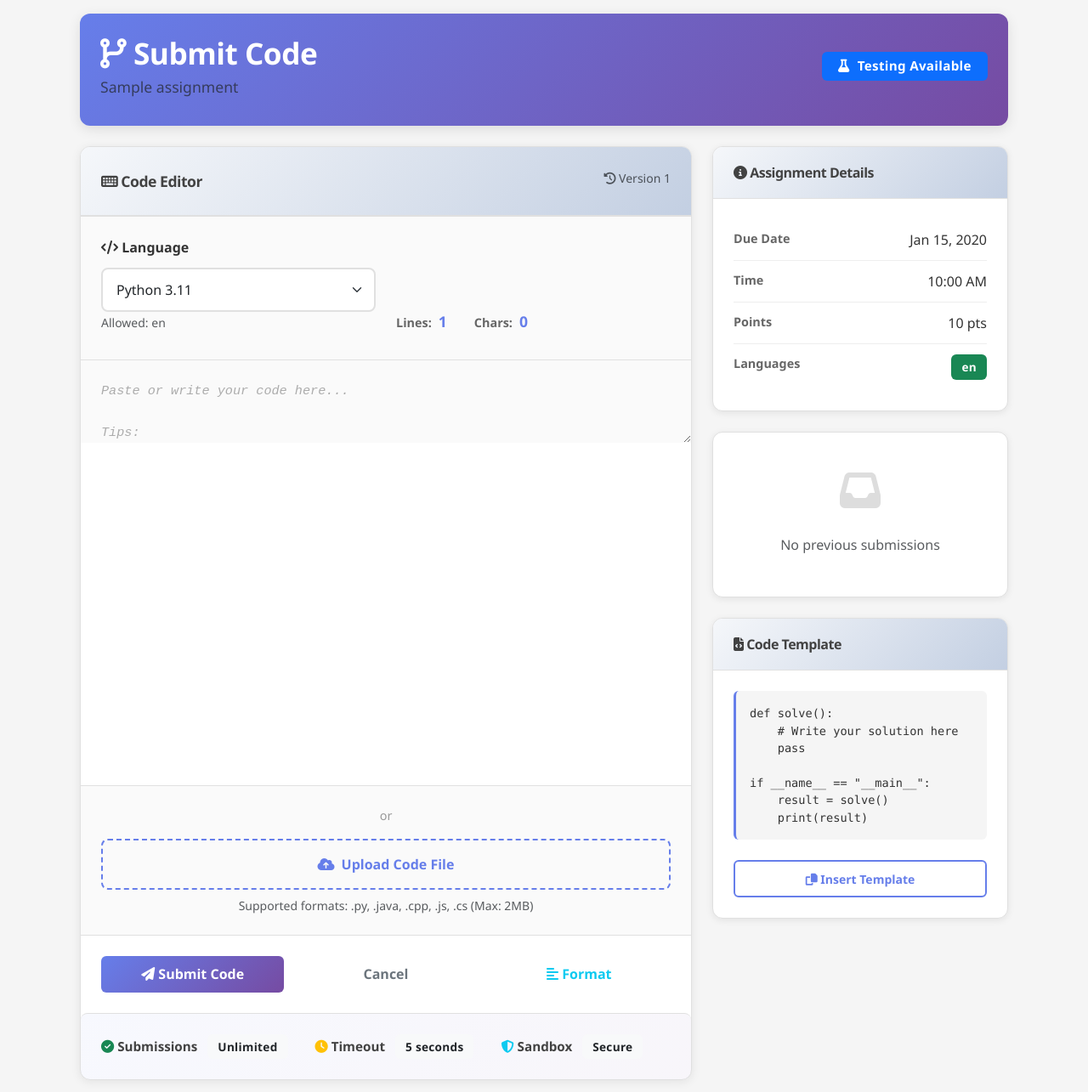
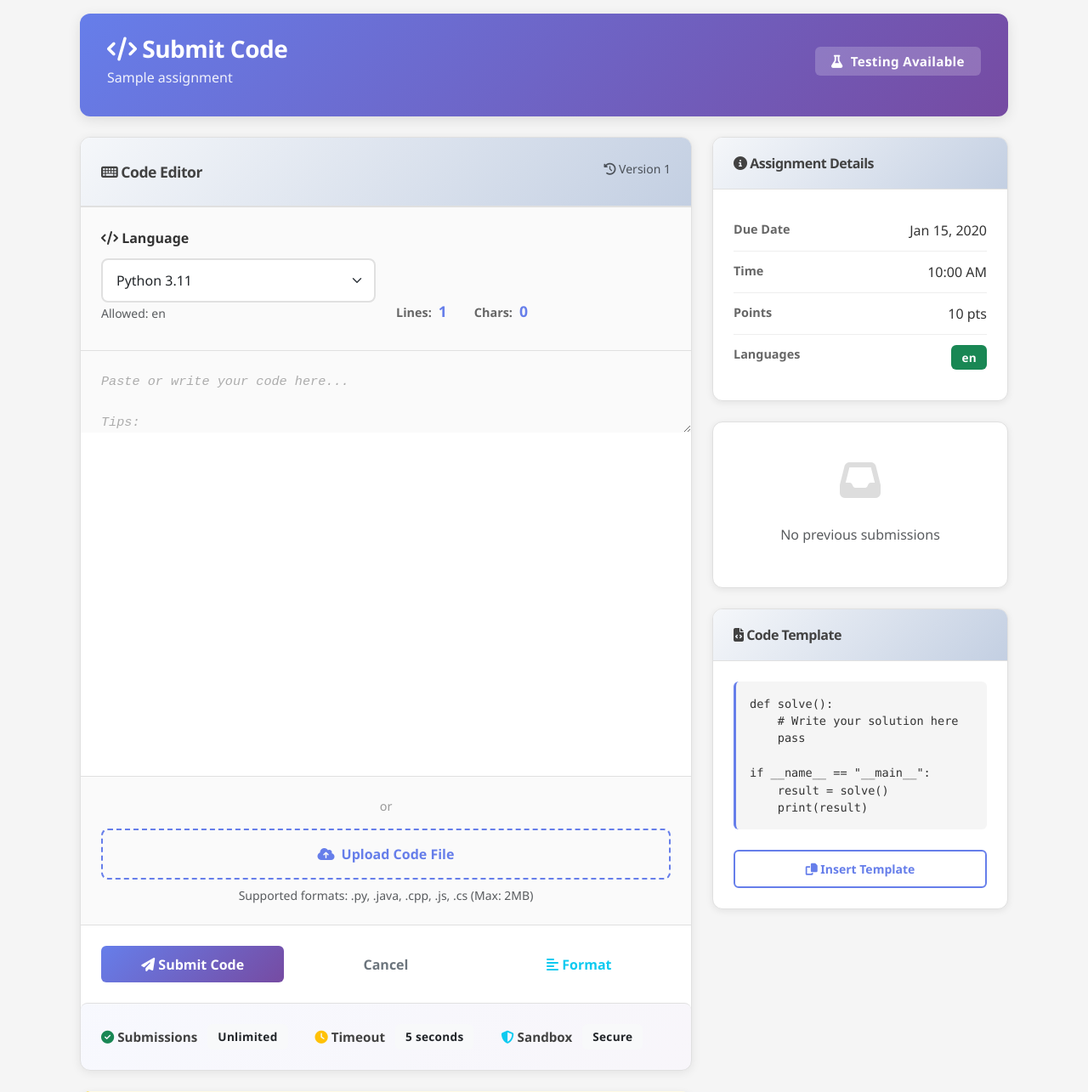
Before and after one commit to amr-yasser226/adaptive-code-lab, a Flask app: template src/web/templates/submit_code.html in a window 1280 px wide. Shown: the part 138-1423 px from the top of the page at 85% size. Run offline with Flask 3, Linux system fonts and the light colour scheme; the template is opened without the code that fills it: most values are stand-ins (such as "Sample title", 1, 10 or a date in 2020); some libraries are stand-ins or nearby versions.

Commit message:
feat(ui): redesign submit_code.html with educational theme
- Header uses blue/purple gradient matching other pages
- Updated icon from code-branch to code
- Badge uses frosted glass effect
- Consistent with dashboard, profile, auth pages
- Phase 6: submit_code.html COMPLETE

```diff
--- a/src/web/templates/submit_code.html
+++ b/src/web/templates/submit_code.html
@@ -16,17 +16,18 @@
     </ol>
 </nav>
 
-<!-- Submit Header -->
-<div class="submit-header mb-4">
+<!-- Submit Header - Educational Theme -->
+<div class="submit-header mb-4"
+    style="background: linear-gradient(135deg, #667eea 0%, #764ba2 100%); border-radius: 12px; padding: 1.5rem 2rem; color: white;">
     <div class="row align-items-center">
         <div class="col-md-8">
-            <h1 class="mb-1">
-                <i class="fas fa-code-branch"></i> Submit Code
+            <h1 class="mb-1" style="color: white; font-size: 1.75rem;">
+                <i class="fas fa-code"></i> Submit Code
             </h1>
-            <p class="lead text-muted mb-0">{{ assignment.title }}</p>
+            <p class="mb-0" style="color: rgba(255,255,255,0.9);">{{ assignment.title }}</p>
         </div>
         <div class="col-md-4 text-end">
-            <span class="badge bg-primary" style="font-size: 0.95rem; padding: 0.6rem 1.2rem;">
+            <span class="badge" style="font-size: 0.95rem; padding: 0.6rem 1.2rem; background: rgba(255,255,255,0.2);">
                 <i class="fas fa-flask"></i> Testing Available
             </span>
         </div>
```
